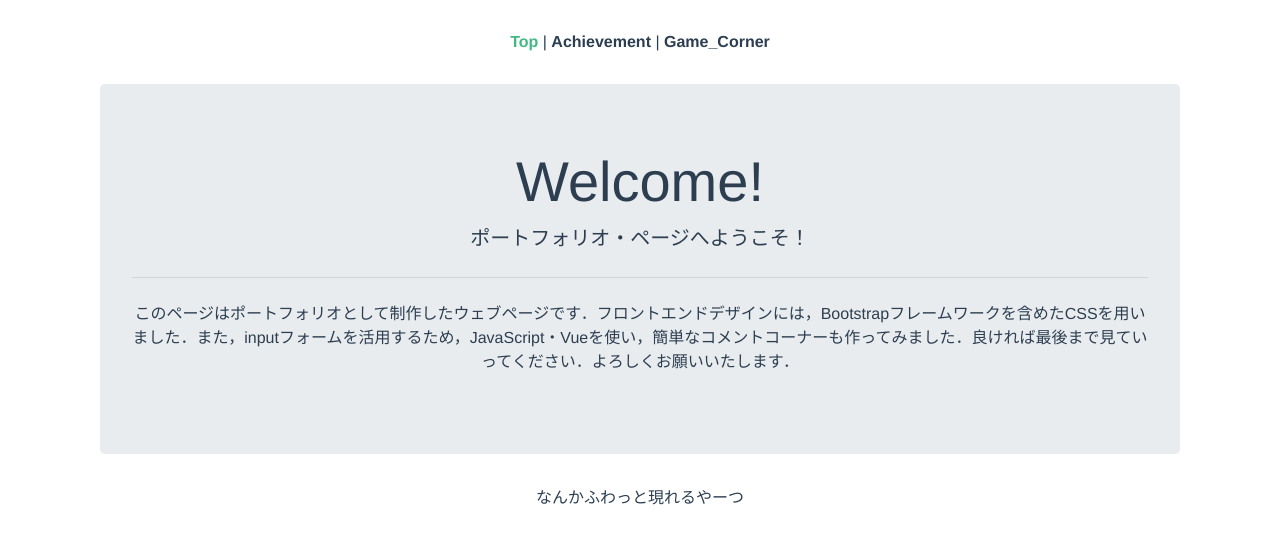
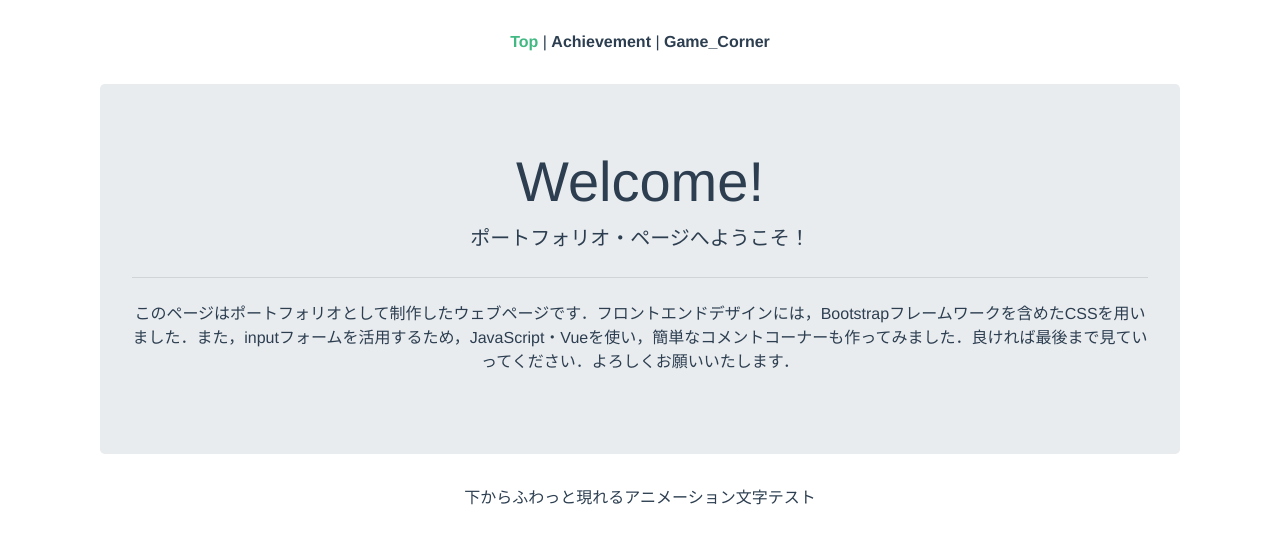
Before and after one commit to skonb/skonb.github.io, a Vue app: page / in a window 1280 px wide. Shown: the top 544 px of the page. Built offline with nearby package versions, Linux system fonts and the light colour scheme.

Commit message:
edited message

```diff
--- a/src/views/Top.vue
+++ b/src/views/Top.vue
@@ -9,7 +9,7 @@
             </div>
         </div>
         <div class="col-sm-12 fade-in-bottom">
-            なんかふわっと現れるやーつ
+            下からふわっと現れるアニメーション文字テスト
         </div>
     </div>
 </template>
```
